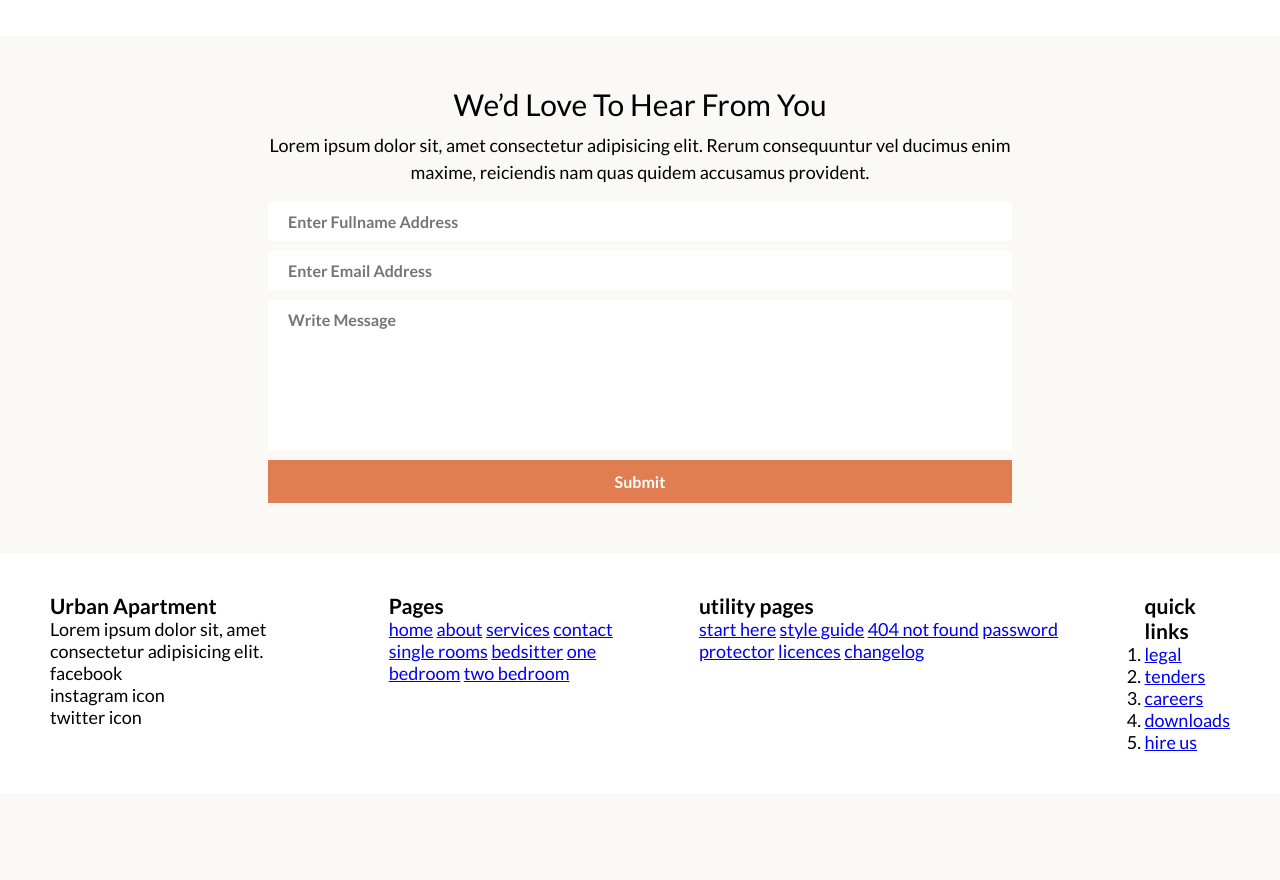
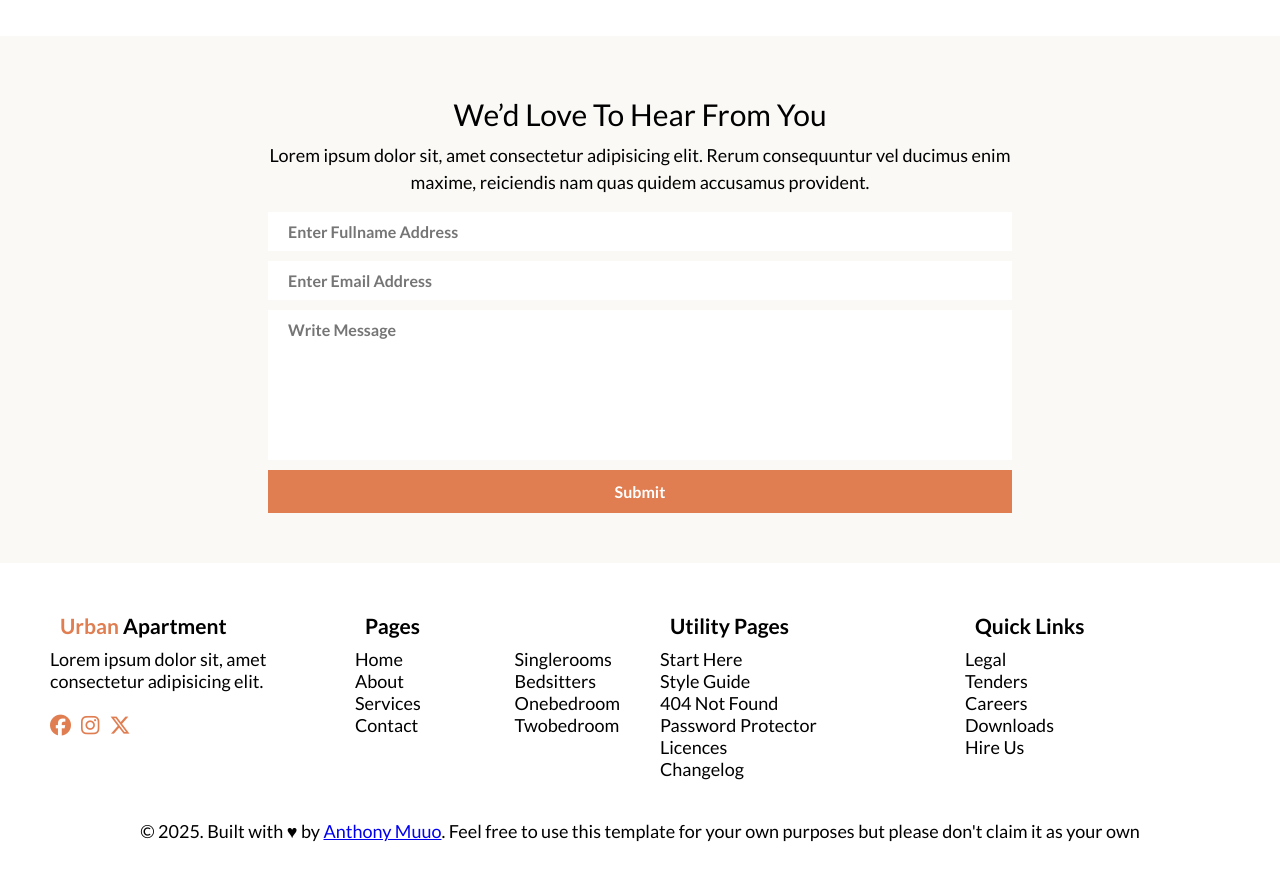
Before and after one commit to anthony-muuo/Urban-Apartment-Landing-Page, a website built with Vite: page index.html in a window 1280 px wide. Shown: the part 2418-3298 px from the top of the page. Before the commit the page ends 3211 px from the top, so only its background shows below. Built offline with nearby package versions, Linux system fonts and the light colour scheme.

Commit message:
styled the footer

```diff
--- a/index.html
+++ b/index.html
@@ -324,13 +324,18 @@
     </div>
     <!-- footer to be added here -->
     <footer>
+      <div class="footer-parent">
         <div class="logo-yetu">
-        <h3>Urban Apartment</h3>
-        <p>Lorem ipsum dolor sit, amet consectetur adipisicing elit.</p>
-        <div>
-          <p>facebook</p>
-          <p>instagram icon</p>
-          <p>twitter icon</p>
+          <div class="header-text">
+            <h3><span class="urban">Urban</span> Apartment</h3>
+            <p class="lorem">
+              Lorem ipsum dolor sit, amet consectetur adipisicing elit.
+            </p>
+          </div>
+          <div class="socials">
+            <a href="#"><i class="fa-brands fa-facebook"></i></a>
+            <a href="#"> <i class="fa-brands fa-instagram"></i> </a>
+            <a href="#"> <i class="fa-brands fa-x-twitter"></i> </a>
           </div>
         </div>
         <div class="pages-footer">
@@ -343,16 +348,16 @@
               <a href="#">contact</a>
             </div>
             <div class="list-houses">
-            <a href="#">single rooms</a>
-            <a href="#">bedsitter</a>
-            <a href="#">one bedroom</a>
-            <a href="#">two bedroom</a>
+              <a href="#">singlerooms</a>
+              <a href="#">bedsitters</a>
+              <a href="#">onebedroom</a>
+              <a href="#">twobedroom</a>
             </div>
           </div>
         </div>
         <div class="utility-pages">
           <h3>utility pages</h3>
-        <div class="utitiliy-pages-links">
+          <div class="link-uti">
             <a href="#">start here</a>
             <a href="#">style guide</a>
             <a href="#">404 not found</a>
@@ -363,23 +368,23 @@
         </div>
         <div class="footer-col">
           <h3 class="footer-title">quick links</h3>
-        <ol class="footer-nav-list">
-          <li class="footer-nav-item">
-            <a href="#" class="footer-text">legal</a>
-          </li>
-          <li class="footer-nav-item">
-            <a href="#" class="footer-text">tenders</a>
-          </li>
-          <li class="footer-nav-item">
-            <a href="#" class="footer-text">careers</a>
-          </li>
-          <li class="footer-nav-item">
-            <a href="#" class="footer-text">downloads</a>
-          </li>
-          <li class="footer-nav-item">
-            <a href="#" class="footer-text">hire us</a>
-          </li>
-        </ol>
+          <div class="quick-links">
+            <a href="#">legal</a>
+            <a href="#">tenders</a>
+            <a href="#">careers</a>
+            <a href="#">downloads</a>
+            <a href="#">hire us</a>
+          </div>
+        </div>
+      </div>
+      <div class="copyright">
+        <p class="footer-copyright">
+          &copy; 2025. Built with &hearts; by
+          <a href="https://github.com/anthony-muuo" target="_blank"
+            >Anthony Muuo</a
+          >. Feel free to use this template for your own purposes but please
+          don't claim it as your own
+        </p>
       </div>
     </footer>
   </body>
--- a/src/style.css
+++ b/src/style.css
@@ -396,7 +396,81 @@ textarea::placeholder {
 footer {
   padding: 4rem 5rem;
   background-color: var(--background-color-alt);
+}
+.footer-parent {
   display: flex;
   justify-content: space-between;
   gap: 4rem;
+  align-items: flex-start;
+  flex-wrap: wrap;
 }
+.footer-parent > div {
+  flex: 1;
+  min-width: 220px;
+}
+.footer-parent {
+  max-width: 1200px;
+  margin: 0 auto;
+}
+.urban {
+  color: #e07d51;
+}
+.header-text > h3 {
+  margin-bottom: 1rem;
+}
+.header-text {
+  margin-bottom: 2rem;
+}
+.socials {
+  display: flex;
+  gap: 1rem;
+}
+.socials > a {
+  text-decoration: none;
+  color: #e07d51;
+  font-size: 2.1rem;
+}
+.pages-route {
+  display: flex;
+  justify-content: space-between;
+  gap: 3rem;
+}
+.list-links > a,
+.list-houses > a,
+.quick-links > a,
+.link-uti > a {
+  text-decoration: none;
+  text-transform: capitalize;
+  color: var(--black-color);
+  display: block;
+}
+.list-links > a:hover,
+.list-houses > a:hover,
+.quick-links > a:hover,
+.link-uti > a:hover {
+  color: var(--primary-color);
+  text-decoration: underline;
+}
+h3 {
+  margin: 1rem;
+  text-transform: capitalize;
+}
+.footer-copyright {
+  text-align: center;
+  margin-top: 4rem;
+}
+@media (max-width: 768px) {
+  .footer-parent {
+    flex-direction: column;
+    gap: 2rem;
+  }
+
+  .footer-parent > div {
+    width: 100%;
+  }
+
+  .pages-route {
+    flex-direction: column;
+    gap: 1.5rem;
+  }
+}
```
Lines whose indentation alone changed are shown as unchanged.
